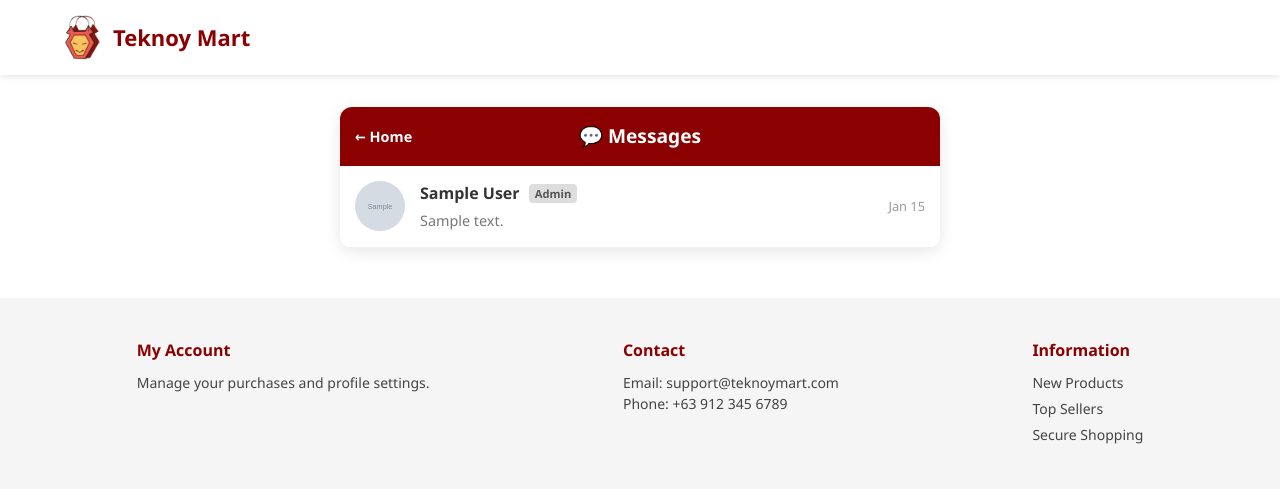
After one commit to Adrian-pateres/teknoy-martt, a Django app: page /inbox/ in a window 1280 px wide. The commit adds this page. Shown: the top 489 px of the page. Run offline with Django 5.2, Linux system fonts and the light colour scheme; a user stored in the database is signed in; tables that the repository leaves empty hold one stand-in row (values such as "Sample post"); grey boxes marked "Sample" are stand-in pictures.

Commit message:
Added a feature which is Real-time chat interaction between the Seller and Buyer.

```diff
--- a/teknoy_mart/teknoymart/models.py
+++ b/teknoy_mart/teknoymart/models.py
@@ -180,6 +180,7 @@ class UserPreferences(models.Model):
     def __str__(self):
         return f"{self.user} preferences"
 
+
     # ------ Model for user privacy settings ------
 class UserPrivacySettings(models.Model):
     user = models.OneToOneField(
@@ -202,3 +203,18 @@ class UserPrivacySettings(models.Model):
 
     def __str__(self):
         return f"{self.user} privacy settings"
+
+
+# Chat / Messaging System
+class Message(models.Model):
+    sender = models.ForeignKey(settings.AUTH_USER_MODEL, on_delete=models.CASCADE, related_name="sent_messages")
+    recipient = models.ForeignKey(settings.AUTH_USER_MODEL, on_delete=models.CASCADE, related_name="received_messages")
+    body = models.TextField()
+    timestamp = models.DateTimeField(auto_now_add=True)
+    is_read = models.BooleanField(default=False)
+
+    class Meta:
+        ordering = ['timestamp']
+
+    def __str__(self):
+        return f"From {self.sender} to {self.recipient}"
--- /dev/null
+++ b/teknoy_mart/teknoymart/templates/chat/inbox.html
@@ -0,0 +1,78 @@
+{% extends "teknoymart/base.html" %}
+{% load static %}
+
+{% block content %}
+<div class="chat-container">
+  <div class="chat-header">
+    <div class="header-content">
+        {% if request.user.profile.role == 'seller' %}
+            <a href="{% url 'home' %}" class="back-link">← Dashboard</a>
+        {% else %}
+            <a href="{% url 'home_buyer' %}" class="back-link">← Home</a>
+        {% endif %}
+
+        <h2>💬 Messages</h2>
+
+        <div style="width: 80px;"></div>
+    </div>
+  </div>
+
+  <div class="inbox-list">
+    {% for convo in conversations %}
+      <a href="{% url 'chat_room' convo.user.id %}" class="inbox-item">
+        <div class="avatar-circle">
+          {% if convo.user.profile.profile_picture %}
+            <img src="{{ convo.user.profile.profile_picture.url }}" alt="Pic">
+          {% else %}
+            <span>{{ convo.user.first_name|first }}</span>
+          {% endif %}
+        </div>
+        <div class="inbox-details">
+          <h4>{{ convo.user.first_name }} {{ convo.user.last_name }} <span class="role-badge">{{ convo.user.profile.role|title }}</span></h4>
+          <p class="preview">{{ convo.last_message.body|truncatechars:30 }}</p>
+        </div>
+        <div class="inbox-time">
+          {{ convo.last_message.timestamp|date:"M d" }}
+        </div>
+      </a>
+    {% empty %}
+      <div class="empty-state">
+        <p>No messages yet.</p>
+        {% if request.user.profile.role == 'buyer' %}
+            <a href="{% url 'home_buyer' %}" class="btn btn-primary">Browse Shop</a>
+        {% else %}
+            <p>Wait for buyers to contact you!</p>
+            <a href="{% url 'home' %}" class="btn btn-primary">Back to Dashboard</a>
+        {% endif %}
+      </div>
+    {% endfor %}
+  </div>
+</div>
+
+<style>
+  .chat-container { max-width: 600px; margin: 2rem auto; background: #fff; border-radius: 12px; box-shadow: 0 4px 15px rgba(0,0,0,0.1); overflow: hidden; }
+
+  .chat-header { background: #8B0000; color: white; padding: 15px; }
+  .header-content { display: flex; justify-content: space-between; align-items: center; }
+  .header-content h2 { margin: 0; font-size: 1.2rem; }
+  .back-link { color: white; text-decoration: none; font-weight: bold; font-size: 0.9rem; width: 80px; }
+  .back-link:hover { text-decoration: underline; }
+
+  .inbox-list { display: flex; flex-direction: column; }
+  .inbox-item { display: flex; align-items: center; padding: 15px; border-bottom: 1px solid #eee; text-decoration: none; color: #333; transition: background 0.2s; }
+  .inbox-item:hover { background: #f9f9f9; }
+  .avatar-circle { width: 50px; height: 50px; background: #eee; border-radius: 50%; overflow: hidden; display: flex; align-items: center; justify-content: center; margin-right: 15px; font-weight: bold; font-size: 1.2rem; color: #555; }
+  .avatar-circle img { width: 100%; height: 100%; object-fit: cover; }
+  .inbox-details { flex: 1; }
+  .inbox-details h4 { margin: 0 0 5px 0; font-size: 1rem; }
+  .preview { margin: 0; color: #777; font-size: 0.9rem; }
+  .role-badge { font-size: 0.7rem; background: #ddd; padding: 2px 6px; border-radius: 4px; margin-left: 5px; color: #555; vertical-align: middle; }
+  .inbox-time { font-size: 0.8rem; color: #999; }
+  .empty-state { padding: 40px; text-align: center; color: #666; }
+
+  body.dark-mode .chat-container { background: #1e1e1e; border: 1px solid #333; }
+  body.dark-mode .inbox-item { border-bottom-color: #333; color: #e0e0e0; }
+  body.dark-mode .inbox-item:hover { background: #2d2d2d; }
+  body.dark-mode .preview { color: #aaa; }
+</style>
+{% endblock %}
--- a/teknoy_mart/teknoymart/templates/home/home.html
+++ b/teknoy_mart/teknoymart/templates/home/home.html
@@ -24,6 +24,7 @@
     </button>
 
     <div id="userMenu" class="dropdown-menu" role="menu">
+      <a role="menuitem" href="{% url 'inbox' %}">💬 Messages</a>
       <a role="menuitem" href="{% url 'settings_about' %}">About</a>
       <a role="menuitem" href="{% url 'preferences' %}">Preferences</a>
       <a role="menuitem" href="{% url 'privacy_settings' %}">Privacy</a>
--- a/teknoy_mart/teknoymart/templates/home/home_buyer.html
+++ b/teknoy_mart/teknoymart/templates/home/home_buyer.html
@@ -25,6 +25,7 @@
     </button>
 
     <div id="userMenu" class="dropdown-menu" role="menu">
+      <a role="menuitem" href="{% url 'inbox' %}">💬 Messages</a>
       <a role="menuitem" href="{% url 'about' %}">About</a>
       <a role="menuitem" href="{% url 'buyer_preferences' %}">Preferences</a>
       <a role="menuitem" href="{% url 'buyer_privacy_settings' %}">Privacy</a>
@@ -89,6 +90,7 @@
         </div>
         <div class="meta">
           <p class="title">{{ product.title }}</p>
+          <a href="{% url 'chat_room' product.owner.id %}" class="btn btn-secondary" style="font-size: 0.8rem; margin-top: 5px;">Chat Seller</a>
           <p class="price">₱{{ product.price }}</p>
           <a href="{% url 'buy_now' product.id %}"
              class="btn btn-primary"
--- a/teknoy_mart/teknoymart/urls.py
+++ b/teknoy_mart/teknoymart/urls.py
@@ -112,6 +112,12 @@ urlpatterns = [
 
     path("logout-confirm/", views.logout_page_view, name="logout_confirm"),
     path("logout/", views.logout_view, name="logout"),
+
+    # = = Chat / Messaging = =
+    path("inbox/", views.inbox_view, name="inbox"),
+    path("chat/<int:user_id>/", views.chat_room_view, name="chat_room"),
+
+    path("chat/get/<int:user_id>/", views.get_messages, name="get_messages"),
 ]
 
 
--- a/teknoy_mart/teknoymart/views.py
+++ b/teknoy_mart/teknoymart/views.py
@@ -11,8 +11,9 @@ from .forms import ProductForm
 from .models import Product, Profile, UserPreferences, UserPrivacySettings
 from .models import Profile
 from django.http import HttpResponseForbidden
-from django.db.models import Q
+from django.db.models import Q, Max
 from django.utils import timezone
+from .models import Message
 
 
 
@@ -551,3 +552,97 @@ def logout_page_view(request):
 def logout_view(request):
     logout(request)
     return redirect("index")
+
+
+# = = = Chat System Views = = =
+
+@login_required
+def inbox_view(request):
+    """
+    Displays a list of unique users the current user has exchanged messages with.
+    """
+    user = request.user
+
+    messages = Message.objects.filter(Q(sender=user) | Q(recipient=user))
+
+    conversation_partners = set()
+    for msg in messages:
+        if msg.sender != user:
+            conversation_partners.add(msg.sender)
+        else:
+            conversation_partners.add(msg.recipient)
+
+    conversations = []
+    for partner in conversation_partners:
+        last_msg = Message.objects.filter(
+            Q(sender=user, recipient=partner) | Q(sender=partner, recipient=user)
+        ).order_by('-timestamp').first()
+
+        conversations.append({
+            'user': partner,
+            'last_message': last_msg
+        })
+
+    conversations.sort(key=lambda x: x['last_message'].timestamp, reverse=True)
+
+    return render(request, 'chat/inbox.html', {'conversations': conversations})
+
+
+@login_required
+def chat_room_view(request, user_id):
+    """
+    The actual chat interface between request.user and the target user_id.
+    Includes logic to PREVENT same-role chatting.
+    """
+    user = request.user
+    try:
+        target_user = User.objects.get(id=user_id)
+    except User.DoesNotExist:
+        messages.error(request, "User not found.")
+        return redirect('inbox')
+
+    # ENFORCE ROLE RESTRICTION (Buyer <-> Seller Only)
+    my_role = user.profile.role
+    target_role = target_user.profile.role
+
+    if my_role == target_role:
+        messages.error(request, f"You cannot chat with other {my_role}s.")
+        return redirect('inbox')
+
+    if request.method == "POST":
+        body = request.POST.get('body')
+        if body:
+            Message.objects.create(sender=user, recipient=target_user, body=body)
+            return redirect('chat_room', user_id=user_id)
+
+    chat_messages = Message.objects.filter(
+        Q(sender=user, recipient=target_user) | Q(sender=target_user, recipient=user)
+    ).order_by('timestamp')
+
+    Message.objects.filter(sender=target_user, recipient=user, is_read=False).update(is_read=True)
+
+    return render(request, 'chat/room.html', {
+        'target_user': target_user,
+        'chat_messages': chat_messages
+    })
+
+
+@login_required
+def get_messages(request, user_id):
+    """
+    Helper view for Real-Time AJAX updates.
+    Returns only the HTML for the message list.
+    """
+    user = request.user
+    target_user = get_object_or_404(User, id=user_id)
+
+    chat_messages = Message.objects.filter(
+        Q(sender=user, recipient=target_user) | Q(sender=target_user, recipient=user)
+    ).order_by('timestamp')
+
+    Message.objects.filter(sender=target_user, recipient=user, is_read=False).update(is_read=True)
+
+    return render(request, 'chat/message_list.html', {
+        'chat_messages': chat_messages,
+        'request': request
+    })
```
Also changed, not shown: teknoy_mart/teknoymart/templates/chat/message_list.html (added, +8 -0 lines), teknoy_mart/teknoymart/templates/chat/room.html (added, +110 -0 lines), teknoy_mart/teknoymart/migrations/0008_message.py (added).
